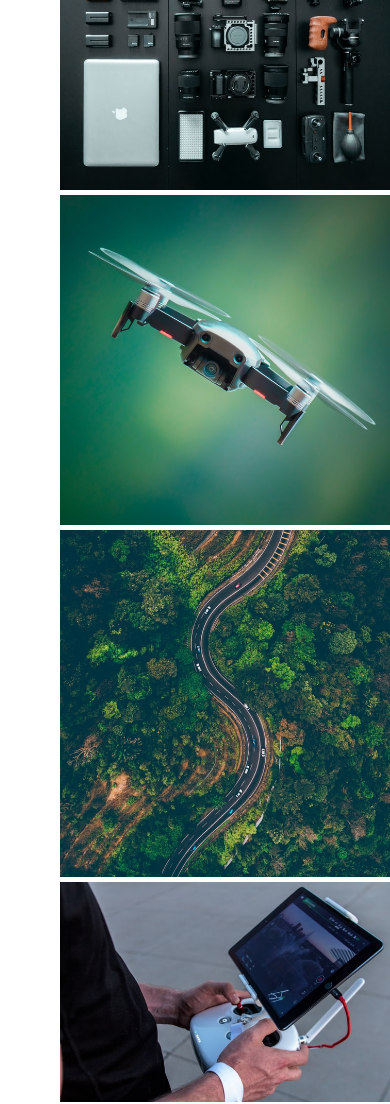
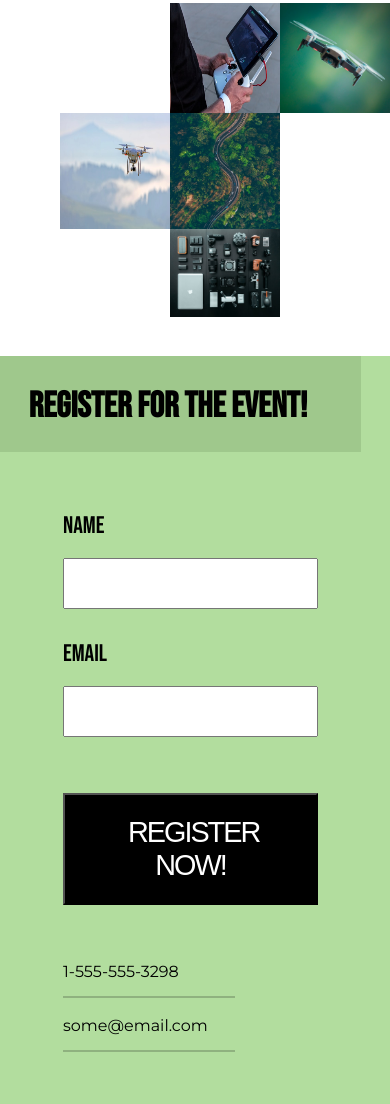
Before and after one commit to dev-arpita/drone-page, a plain HTML site: page index.html in a window 390 px wide. Shown: the part 1800-2904 px from the top of the page. Drawn offline with Linux system fonts and the light colour scheme.

Commit message:
mobile design- wip

```diff
--- a/index.css
+++ b/index.css
@@ -88,7 +88,6 @@ header {
 
 .menu-btn,
 .exit-btn {
-    /* height: 1rem; */
     width: 2rem;
 }
 
@@ -178,11 +177,99 @@ blockquote p {
     margin-right: 0.688rem;
     padding-bottom:0.5rem ;
 }
+
+.game-footage {
+    height: 100%;
+    padding: 53px 0 39px;
+}
 .col-content h2 {
     font-size: 36px;
     line-height: 91.6%;
 }
 .col-content p{
     line-height: 141.6%;
-    font-size: 18px
+    font-size: 1.125rem;
+    margin-right: 2.188rem;
 }
+.col-img-gallery {
+    display: grid;
+    grid-template-areas:
+        ". img-1 img-2"
+        "img-3 img-4 ."
+        ". img-5 ."
+    ;
+}
+.img-container {
+    width: 7.313rem;
+}
+.gallery {
+    height: 100%;
+}
+.img-01 {
+    grid-area: img-5;
+}
+.img-02 {
+    grid-area: img-2;
+}
+.img-03 {
+    grid-area: img-4;
+}
+.img-04 {
+    grid-area: img-1;
+}
+.img-05 {
+    grid-area: img-3;
+}
+footer .container {
+    padding: 0 1.813rem 3.313rem 0;
+    background: #B2DD9E;
+}
+footer h2 {
+    background: #9FC88C;
+    padding: 1.813rem 1.563rem 1.5rem 0 ;
+    font-size: 2.25rem;
+    margin: 0;
+}
+footer h2,
+footer a {
+    text-align: center;
+}
+form {
+    padding: 1.813rem 2.688rem 0 3.938rem;
+}
+.contact-details {
+    padding-left: 3.938rem;
+}
+.contact-details p {
+    margin-top: 0;
+    margin-bottom: 0.75rem;
+}
+.border {
+    height: 0px;
+    width: 172px;
+    border: 1px solid rgba(0, 0, 0, 0.2);
+    margin-bottom: 1.063rem;
+}
+input,
+label,
+button {
+    display: block;
+    width: 100%;
+}
+button {
+    background: #000;
+    color: white;
+    font-size: 1.8rem;
+    padding: 1.313rem 3.938rem;
+    text-transform: uppercase;
+    letter-spacing: -2px;
+    margin: 3.5rem 0;
+}
+label {
+    font-size: 1.5rem;
+    margin-top: 1.875rem;
+    margin-bottom: 1.125rem;
+}
+input{
+    padding: 1rem;
+}
--- a/index.html
+++ b/index.html
@@ -60,18 +60,19 @@
                     <p>in 2021, we’re about to double the excitement with 10,000 race participants and 100,000 fans!</p>
                 </div>
                 <div class="col-img-gallery">
-                    <img src="assets/footage-1.jpg" alt="">
-                    <img src="assets/footage-2.jpg" alt="">
-                    <img src="assets/footage-3.jpg" alt="">
-                    <img src="assets/footage-4.jpg" alt="">
-                    <img src="assets/footage-5.jpg" alt="">
+                    <img class="gallery img-01" src="assets/footage-1.jpg" alt="">
+                    <img class="gallery img-02" src="assets/footage-2.jpg" alt="">
+                    <img class="gallery img-03" src="assets/footage-3.jpg" alt="">
+                    <img class="gallery img-04" src="assets/footage-4.jpg" alt="">
+                    <img class="gallery img-05" src="assets/footage-5.jpg" alt="">
                 </div>
             </section>
             </main>
         </div>
-            <section class="footer">
-                <form action=""class="registration">
+            <footer>
+                <div class="container">
                     <h2>register for the event!</h2>
+                    <form>
                         <div class="name-block">
                             <label for="neme">name</label>
                             <input type="text">
@@ -80,12 +81,15 @@
                             <label for="email">email</label>
                             <input type="text">
                         </div>
-                    <a href="#">register now!</a>
+                        <button id="submit-btn" href="#">register now!</button>
                     </form>
                     <div class="contact-details">
                         <p>1-555-555-3298</p>
+                        <div class="border"></div>
                         <p>some@email.com</p>
+                        <div class="border"></div>
                     </div>
-            </section>
+                </div>
+            </footer>
 </body>
 </html>
```
Lines whose indentation alone changed are shown as unchanged.
